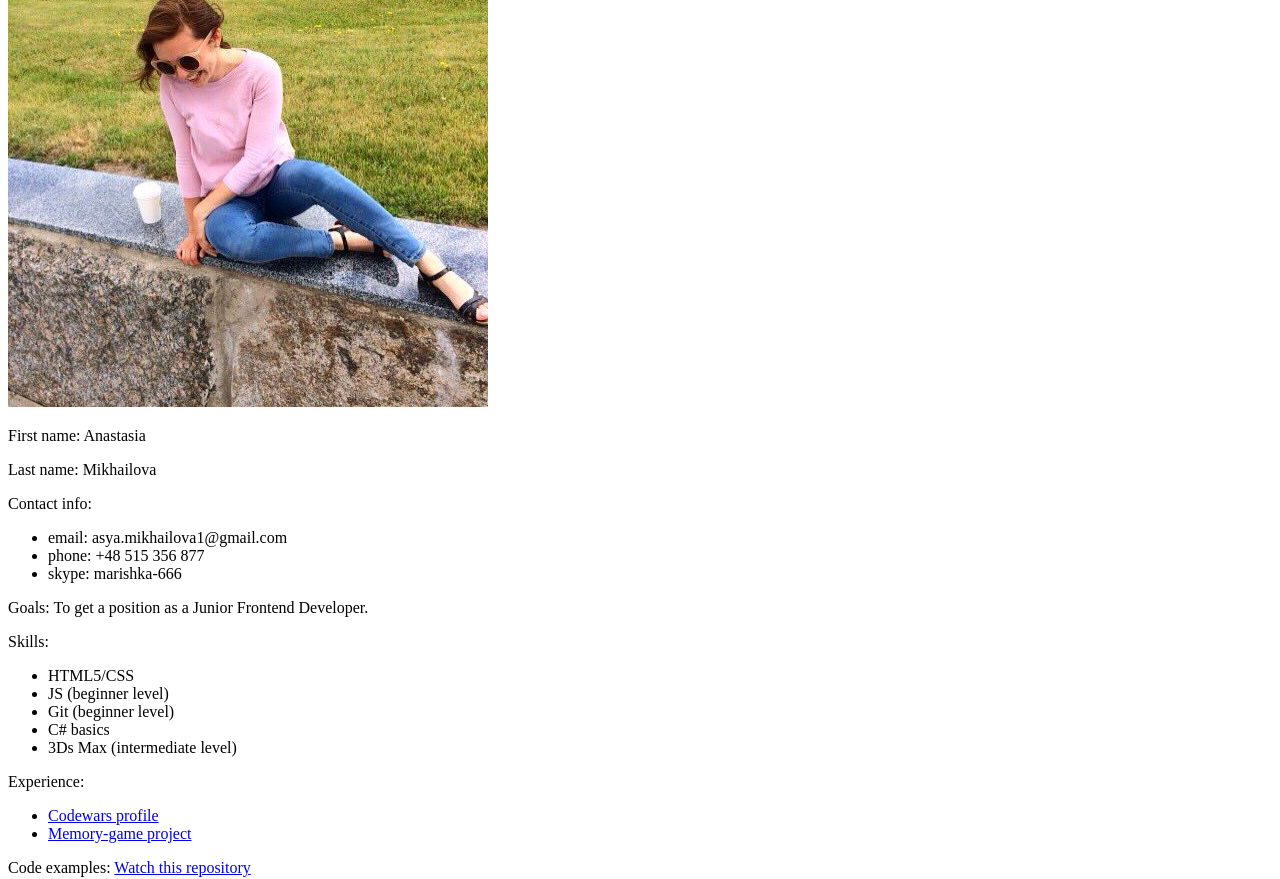
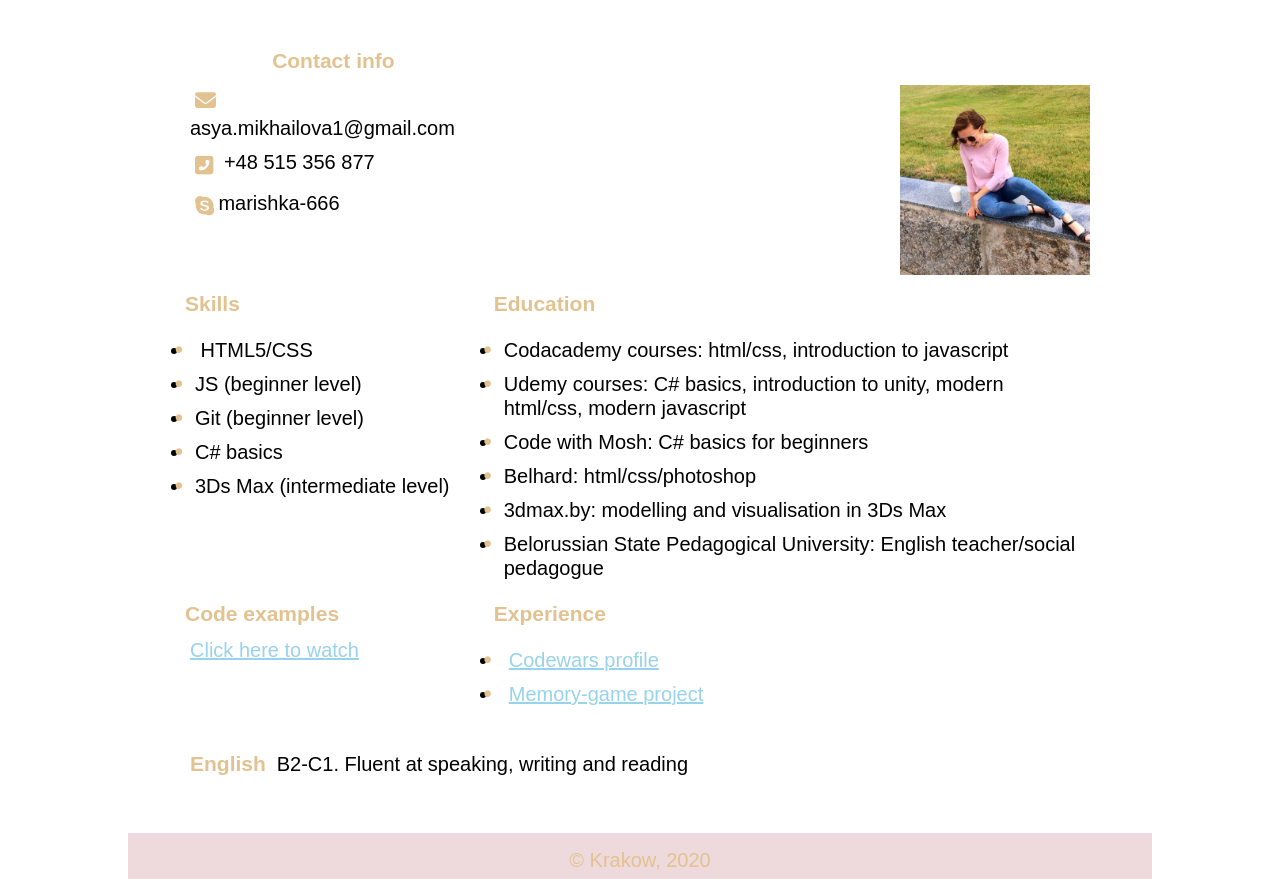
Before and after one commit to Asya-Mikhailova/rsschool-cv-rus, a plain HTML site: page index.html in a window 1280 px wide. Shown: the part 153-1032 px from the top of the page. Drawn offline with Linux system fonts and the light colour scheme.

Commit message:
add basic page layout with styles

```diff
--- a/index.html
+++ b/index.html
@@ -5,38 +5,43 @@
     <meta name="viewport" content="width=device-width, initial-scale=1.0">
     <meta http-equiv="X-UA-Compatible" content="ie=edge">
     <title>CV: Anastasia Mikhailova</title>
+    <script src="https://kit.fontawesome.com/4ba75051f6.js" crossorigin="anonymous"></script>
     <link rel="stylesheet" href="styles.css">
 
 </head>
 <body>
-    <h1>Anastasia Mikhailova</h1>
-    <img src="img/photo1.jpg" alt="my photo">
-    <p><span class="decor">First name:</span> Anastasia</p>
-    <p><span class="decor">Last name:</span> Mikhailova</p>
-    <p><span class="decor">
-        Contact info:</span></p>
-    <ul>
-        <li>email: asya.mikhailova1@gmail.com</li>
-        <li>phone: +48 515 356 877</li>
-        <li>skype: marishka-666</li>
-    </ul>
-    <p><span class="decor">Goals:</span> To get a position as a Junior Frontend Developer. </p>
-    <p><span class="decor"> Skills:</span></p>
-    <ul>
-        <li>HTML5/CSS </li>
+    <div class="container">
+    <header>
+        <h1>Anastasia Mikhailova</h1><br>
+        <p>JUNIOR FRONTEND DEVELOPER</p>
+    </header>
+    <div class='info'>
+        <table>
+            <tr>
+                <th class="decor">Contact info</th>
+                <th></th>
+            </tr>
+            <tr>
+                <td>
+                    <p><i class="fas fa-envelope decor"></i>asya.mikhailova1@gmail.com</p>
+                    <p><i class="fas fa-phone-square-alt decor"></i> +48 515 356 877</p>
+                    <p><i class="fab fa-skype decor"></i>marishka-666</p>
+                </td>
+                <td class="image"><img src="img/photo1.jpg" alt="my photo"></td>
+            </tr>
+            <tr>
+                <td class="decor">Skills</td>
+                <td class="decor">Education</td>
+            </tr>
+            <tr>
+                <td><ul class="list">
+                    <li> HTML5/CSS </li>
                     <li>JS (beginner level)</li>
                     <li>Git (beginner level)</li>
                     <li>C# basics</li>
                     <li>3Ds Max (intermediate level)</li>
-    </ul>
-    <p> <span class="decor">Experience:</span></p>
-    <ul>
-        <li><a href="http://www.codewars.com/users/AnastasiaMikhailova">Codewars profile</a></li>
-        <li><a href="laughing-hamilton-74ba72.netlify.com">Memory-game project</a></li>
-    </ul>
-    <p><span class="decor">Code examples:</span> <a href="github.com/Asya-Mikhailova/Asya-Mikhailova.github.io">Watch this repository</a> </p>
-    <p><span class="decor">Education:</span></p>
-    <ul>
+                </ul></td>
+                <td><ul class="list">
                     <li>Codacademy courses: html/css, introduction to javascript </li>
                     <li>Udemy courses: C# basics, introduction to unity, modern html/css, modern javascript</li>
                     <li>Code with Mosh: C# basics for beginners</li>
@@ -44,8 +49,30 @@
                     <li>3dmax.by: modelling and visualisation in 3Ds Max </li>
                     <li>Belorussian State Pedagogical University: English teacher/social pedagogue</li>
                  </ul>
-     <p><span class="decor">English</span> B2-C1. Fluent at speaking, writing and reading </p>
+                </td>
+            </tr>
+            <tr>
+                <td class="decor">Code examples</td>
+                <td class="decor">Experience</td>
+            </tr>
+            <tr>
+                <td><a target ="blank" href="https://www.github.com/Asya-Mikhailova/Asya-Mikhailova.github.io">Click here to watch</a></td>
+                <td>
+                    <ul class="list">
+                        <li><a href="http://www.codewars.com/users/AnastasiaMikhailova">Codewars profile</a></li>
+                        <li><a href="www.laughing-hamilton-74ba72.netlify.com">Memory-game project</a></li><br>
+                    </ul>
+                </td>
+            </tr>
+            <tr>
+                <td colspan="2"><span class="decor">English </span>B2-C1. Fluent at speaking, writing and reading</td>
 
+            </tr>
+
+
+        </table>
+    </div>
+    <footer>&copy; Krakow, 2020</footer>
 
 </body>
 </html>
--- a/styles.css
+++ b/styles.css
@@ -0,0 +1,89 @@
+*{
+    margin: 0;
+    padding: 0;
+    box-sizing: border-box;
+}
+
+header{
+    background-color: #EED9DC;
+    color: #E2C290;
+    height: 150px;
+    line-height: 1.5rem;
+    text-align: center;
+    padding: 40px;
+}
+
+footer{
+    background-color: #EED9DC;
+    height: 50px;
+    color: #E2C290;
+    text-align: center;
+    padding: 15px;
+}
+
+.container {
+    width: 1024px;
+    margin: 0 auto;
+    font-family:Arial, Helvetica, sans-serif;
+    font-size: 20px;
+    line-height: 1.5rem;
+
+}
+
+img{
+    border-radius: 5px;
+    width: 200px;
+}
+
+.decor{
+    font-weight: 600;
+    font-size: 21px;
+    color: #E2C290;
+}
+
+.list {
+    list-style: disc;
+    display: inline-block;
+
+}
+
+ul li::before {
+    content: "\2022";  /* Add content: \2022 is the CSS Code/unicode for a bullet */
+    color: #E2C290; /* Change the color */
+    font-weight: 1000; /* If you want it to be bold */
+    display: inline-block; /* Needed to add space between the bullet and the text */
+    width: 1em; /* Also needed for space (tweak if needed) */
+    margin-left: -1em; /* Also needed for space (tweak if needed) */
+  }
+
+  .info{
+      margin: 50px;
+  }
+
+table td, table td * {
+    vertical-align: top;
+    padding: 5px;
+
+}
+
+
+td.image{
+    text-align: right;
+}
+
+a {
+    color: #98D2EB;
+
+}
+
+a:hover{
+    color: #759EB8;
+}
+
+a:visited{
+    color: #E2C290;
+}
+
+a:visited:hover{
+    color: #759EB8;
+}
```
Lines whose indentation alone changed are shown as unchanged.
